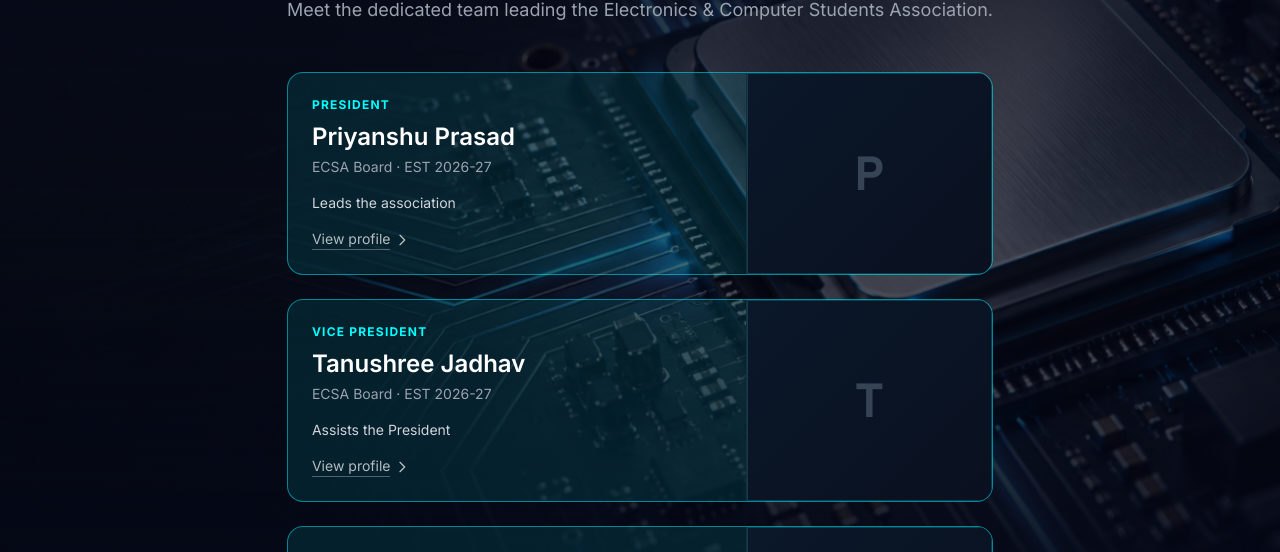
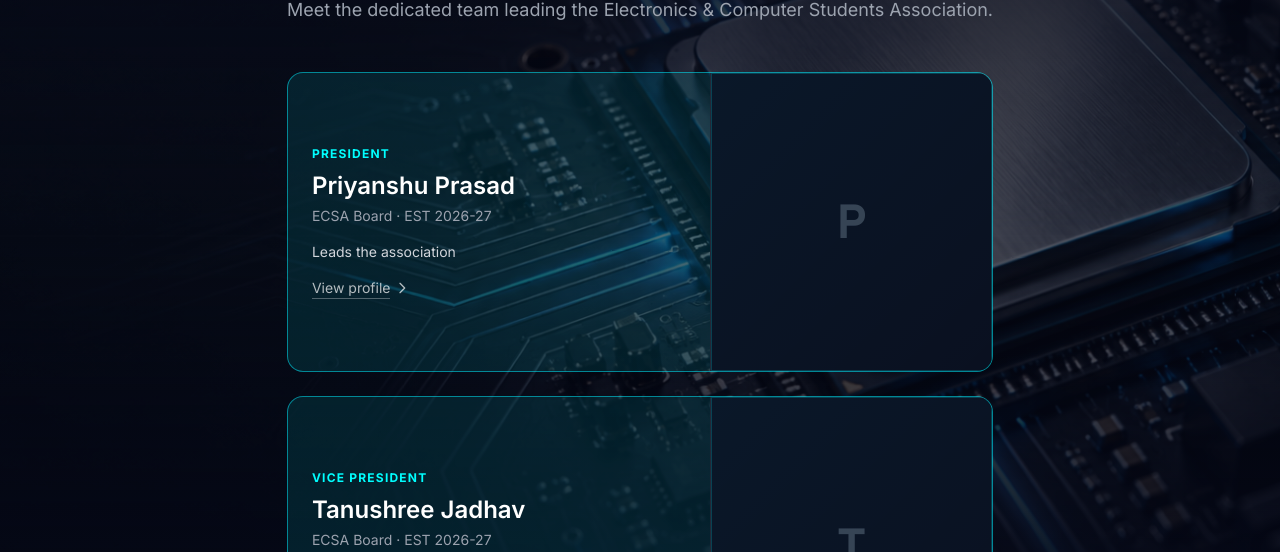
Before and after one commit to shyamy1206-ux/ECSA-Portal, a Next.js app: page /ecsa-bod in a window 1280 px wide. Shown: the part 164-716 px from the top of the page. Built offline with nearby package versions, Linux system fonts and the light colour scheme; no server answers; the database is empty.

Commit message:
style: Increase BOD card height and photo width

```diff
--- a/app/ecsa-bod/page.tsx
+++ b/app/ecsa-bod/page.tsx
@@ -77,7 +77,7 @@ export default async function BoardOfDirectorsPage() {
           return (
             <article
               key={member.id || member.post}
-              className={`flex w-full flex-col sm:flex-row items-stretch justify-between rounded-2xl border transition-transform hover:-translate-y-1 overflow-hidden ${
+              className={`flex w-full min-h-[300px] flex-col sm:flex-row items-stretch justify-between rounded-2xl border transition-transform hover:-translate-y-1 overflow-hidden ${
                 isHighlight
                   ? 'border-electric-blue/50 bg-electric-blue/10'
                   : 'border-white/10 bg-white/5 hover:border-white/20 hover:bg-white/10'
@@ -110,7 +110,7 @@ export default async function BoardOfDirectorsPage() {
               </div>
 
               {/* Photo Area */}
-              <div className="w-full sm:w-[35%] h-64 sm:h-auto relative bg-[#0a1020] border-l border-white/10 overflow-hidden group">
+              <div className="w-full sm:w-[40%] h-80 sm:h-auto relative bg-[#0a1020] border-l border-white/10 overflow-hidden group">
                 {photoUrl ? (
                   <Image
                     src={photoUrl}
```
